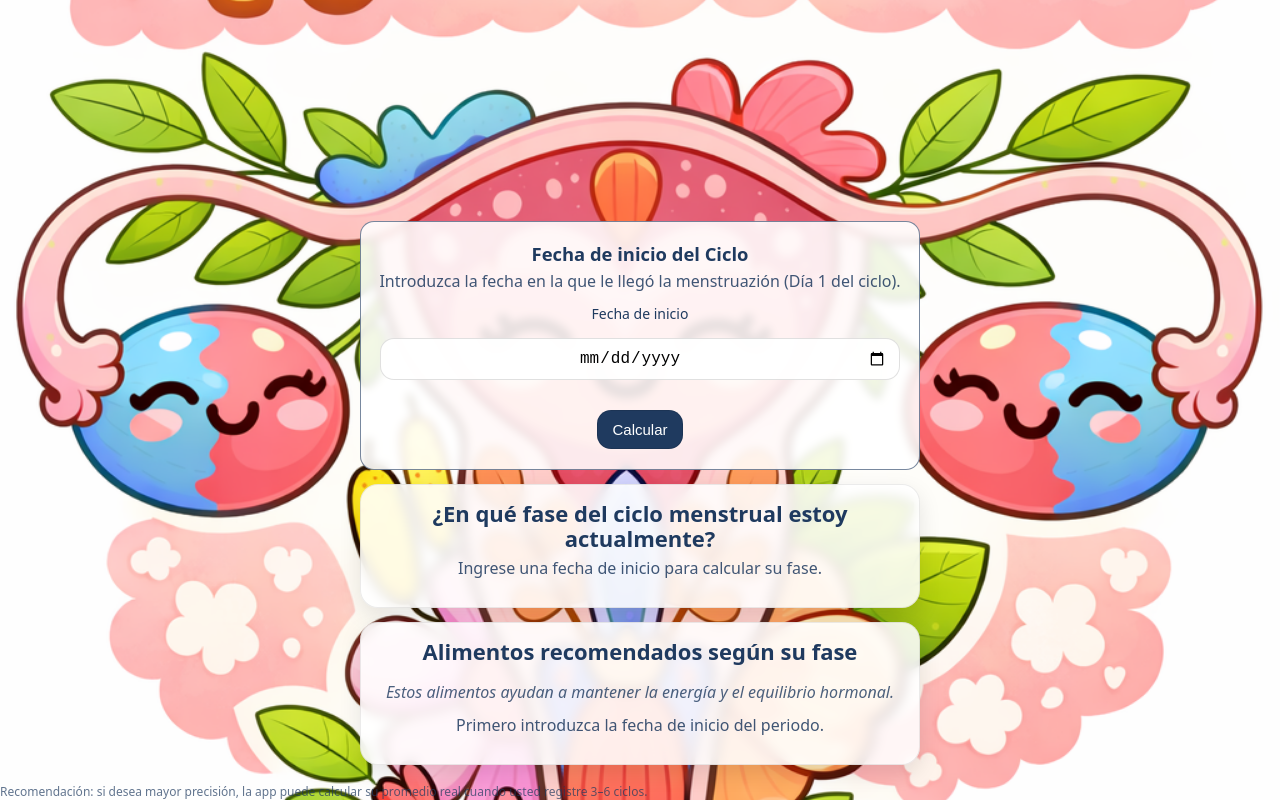
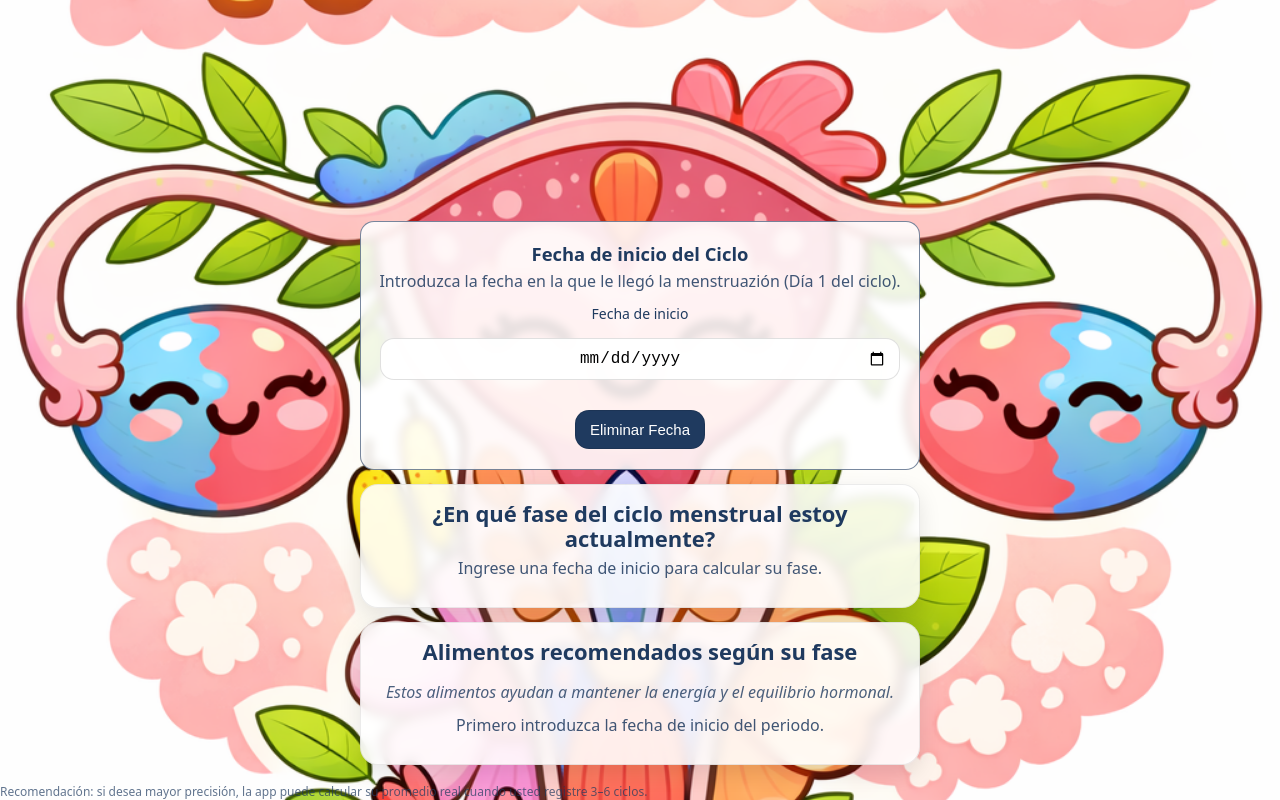
Before and after one commit to dulcehormona/mi-cico-app, a React (Vite) app: page / in a window 1280 px wide. Shown: the part 595-1395 px from the top of the page. Built offline with nearby package versions, Linux system fonts and the light colour scheme.

Commit message:
Ajuste de texto en App.jsx

```diff
--- a/src/App.jsx
+++ b/src/App.jsx
@@ -277,7 +277,7 @@ export default function App() {
 
           <div style={{ display: "flex", gap: 10, marginTop: 10, flexWrap: "wrap" }}>
             <button onClick={clearAll} style={btnPrimary}>
-              Calcular
+              Eliminar Fecha
             </button>
           </div>
         </section>
```
